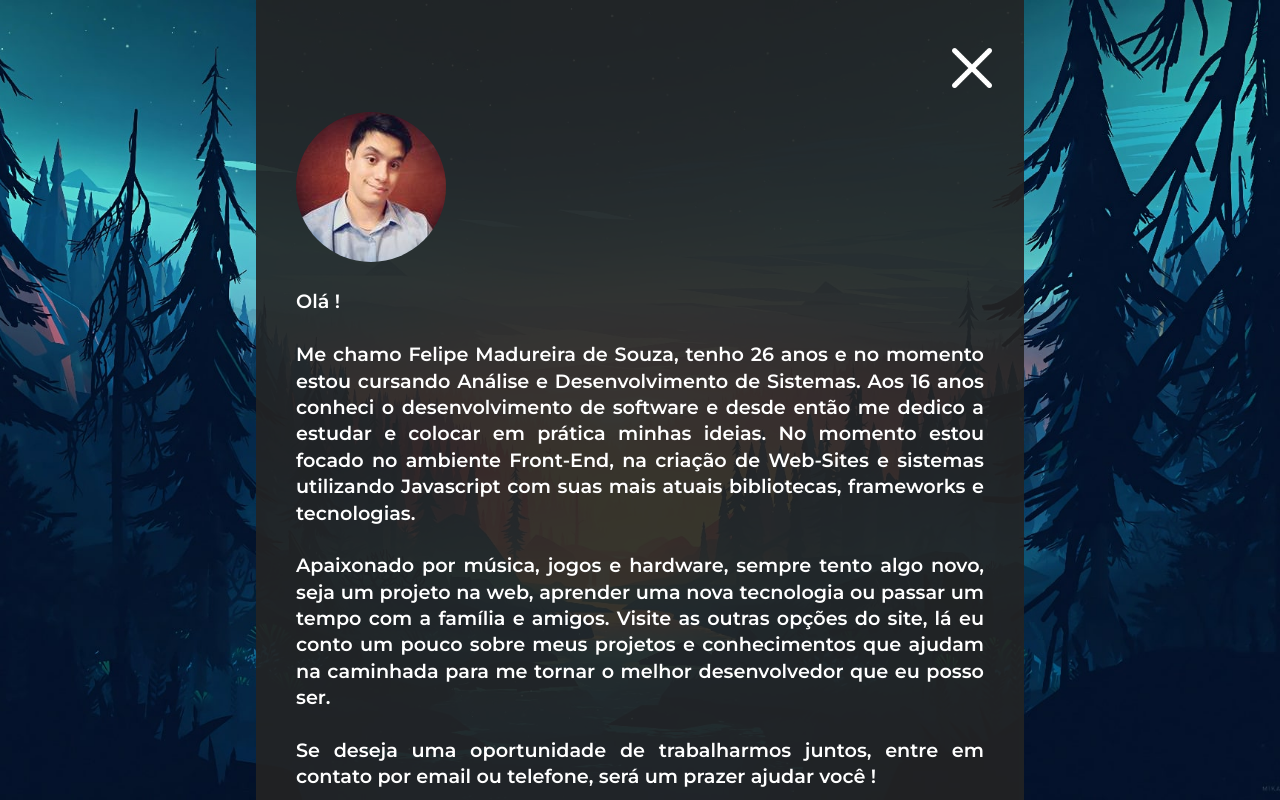
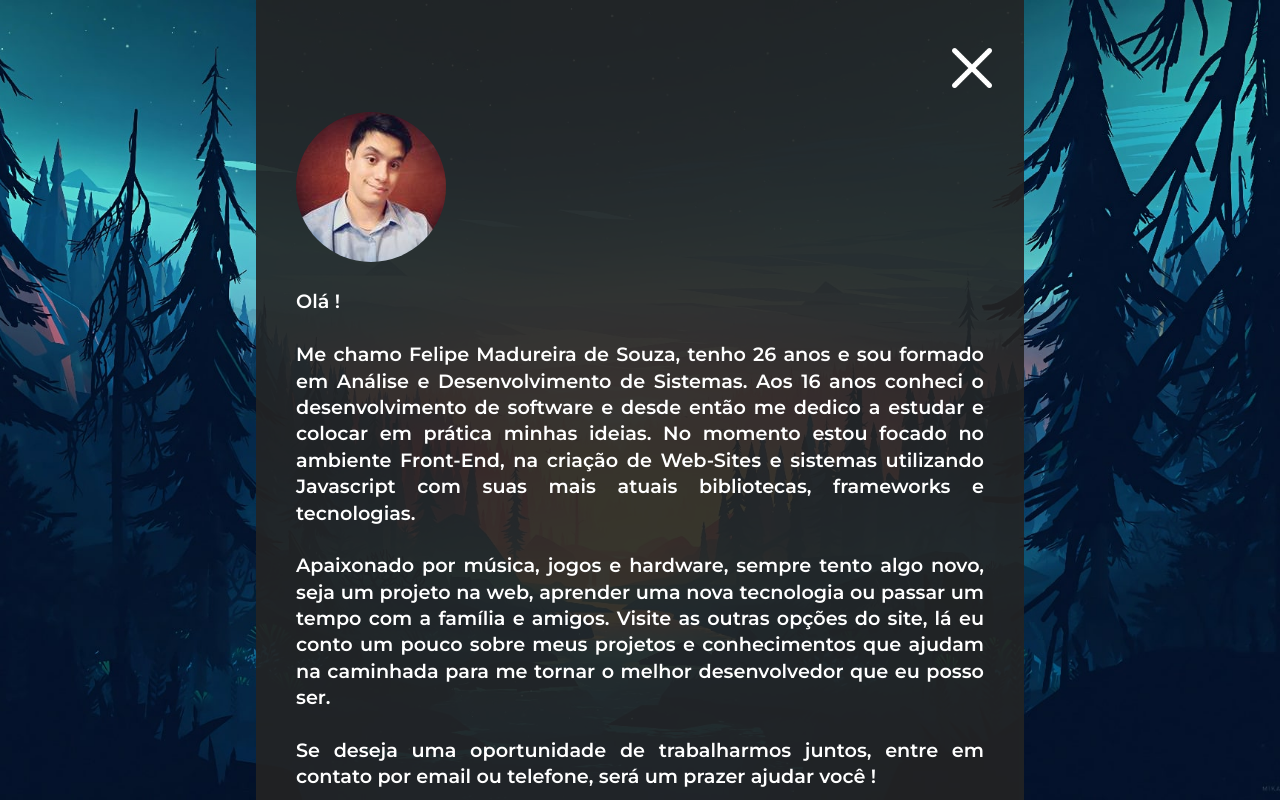
Before and after one commit to felippefms/felippefms.github.io, a Next.js app: page /sobre in a window 1280 px wide. Built offline with nearby package versions, Linux system fonts and the light colour scheme.

Commit message:
V2.1.0
V2.1.0

```diff
--- a/package.json
+++ b/package.json
@@ -1,6 +1,6 @@
 {
   "name": "felippefms.github.io",
-  "version": "2.0.0",
+  "version": "2.1.0",
   "private": true,
   "scripts": {
     "dev": "next dev",
--- a/src/app/layout.js
+++ b/src/app/layout.js
@@ -3,7 +3,6 @@ import { Montserrat } from 'next/font/google';
 
 const montserrat = Montserrat({
   subsets: ['latin'],
-  variable: '--font-montserrat',
   display: 'swap',
 });
 
@@ -14,7 +13,7 @@ export const metadata = {
 
 export default function RootLayout({ children }) {
   return (
-    <html lang="pt-br" className={`${montserrat.variable}`}>
+    <html lang="pt-br" className={montserrat.className}>
       <body class="w-screen h-screen bg-bgimage bg-cover bg-center bg-no-repeat bg-scroll flex flex-col content-center items-center text-center">
         {children}
       </body>
--- a/src/app/projetos/page.js
+++ b/src/app/projetos/page.js
@@ -30,8 +30,8 @@ export default function Projetos() {
         <ProjectBox
         image={feelsocialimg}
         content="https://github.com/felippefms/feelsocial"
-        title= "Feelsocial"
-        description="Um projeto de rede social utilizando Typescript e Styled-Components contando com um belo design e funcionalidades como chat e login de usuários.">
+        title= "Feelsocial (Em Breve)"
+        description="Um projeto de rede social utilizando Typescript, NextJS e Tailwind contando com um belo design e funcionalidades como chat e login de usuários.">
         </ProjectBox>
 
         <ProjectBox
```
Also changed, not shown: src/app/sobre/page.js (+10 -1 lines), 2 other files (tests, documents, lock files or other folders).
